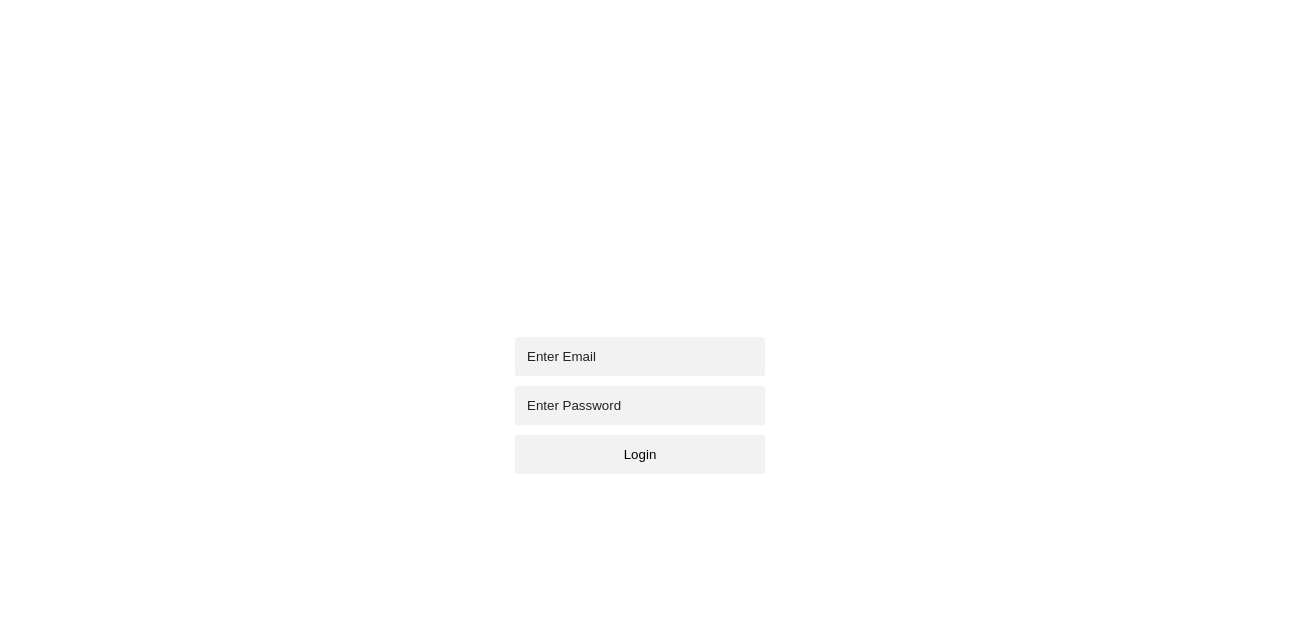
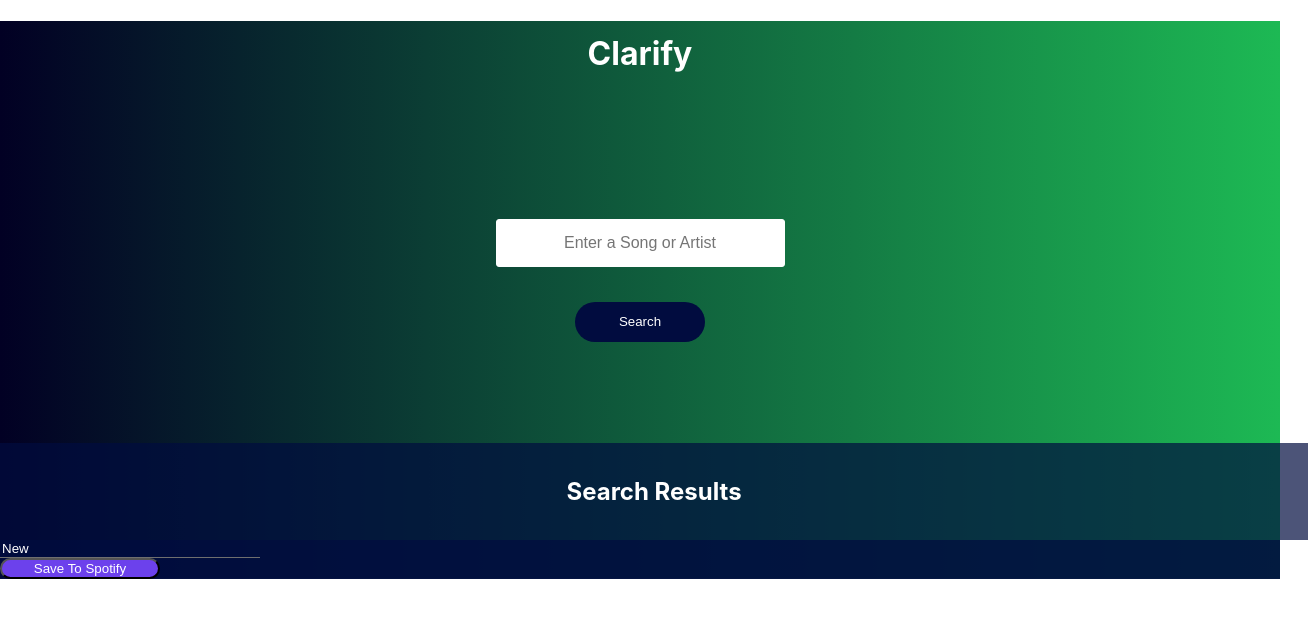
Before and after one commit to srym8/clarify, a React (Create React App) app: page / in a window 1280 px wide. Shown: the top 618 px of the page, 1308 px wide, since content can reach past the window. Built offline with nearby package versions, Linux system fonts and the light colour scheme.

Commit message:
Fixing damage by trying to install react router DOM, will use another branch

```diff
--- a/src/index.js
+++ b/src/index.js
@@ -2,21 +2,12 @@ import React from 'react';
 import ReactDOM from 'react-dom/client';
 import './index.css';
 import App from './components/App/App';
-import Login from './components/Login/Login';
 import reportWebVitals from './reportWebVitals';
-
-import { createBrowserRouter, RouterProvider, Route, createRoutesFromElements } from "react-router-dom";
-
-const router = createBrowserRouter(createRoutesFromElements(
-  <Route path="/" element={ <Login /> }>
-    <Route path="/app" element={ <App /> } />
-  </Route>
-))
 
 const root = ReactDOM.createRoot(document.getElementById('root'));
 root.render(
   <React.StrictMode>
-    <RouterProvider router={router} />
+    <App />
   </React.StrictMode>
 );
 
```
